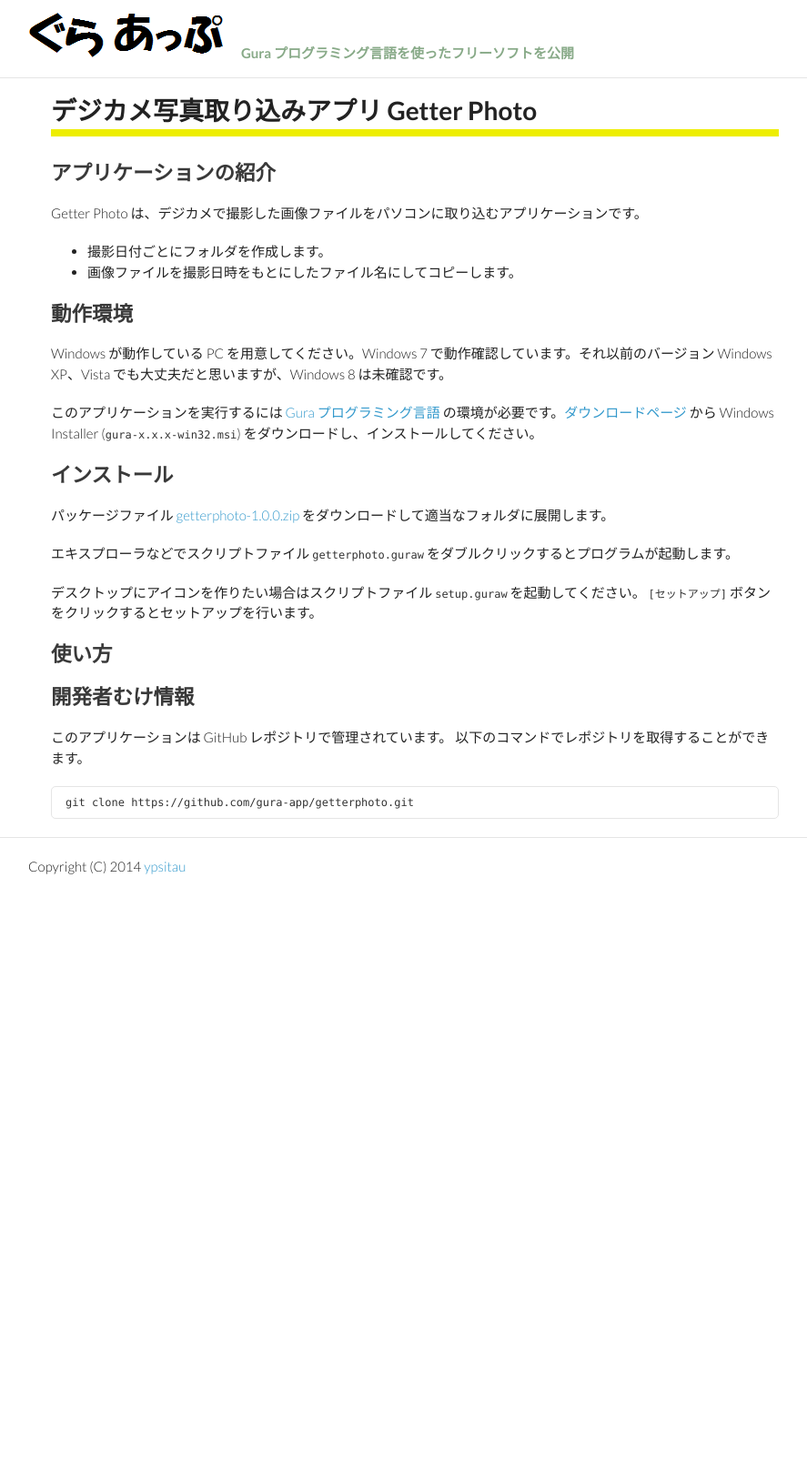
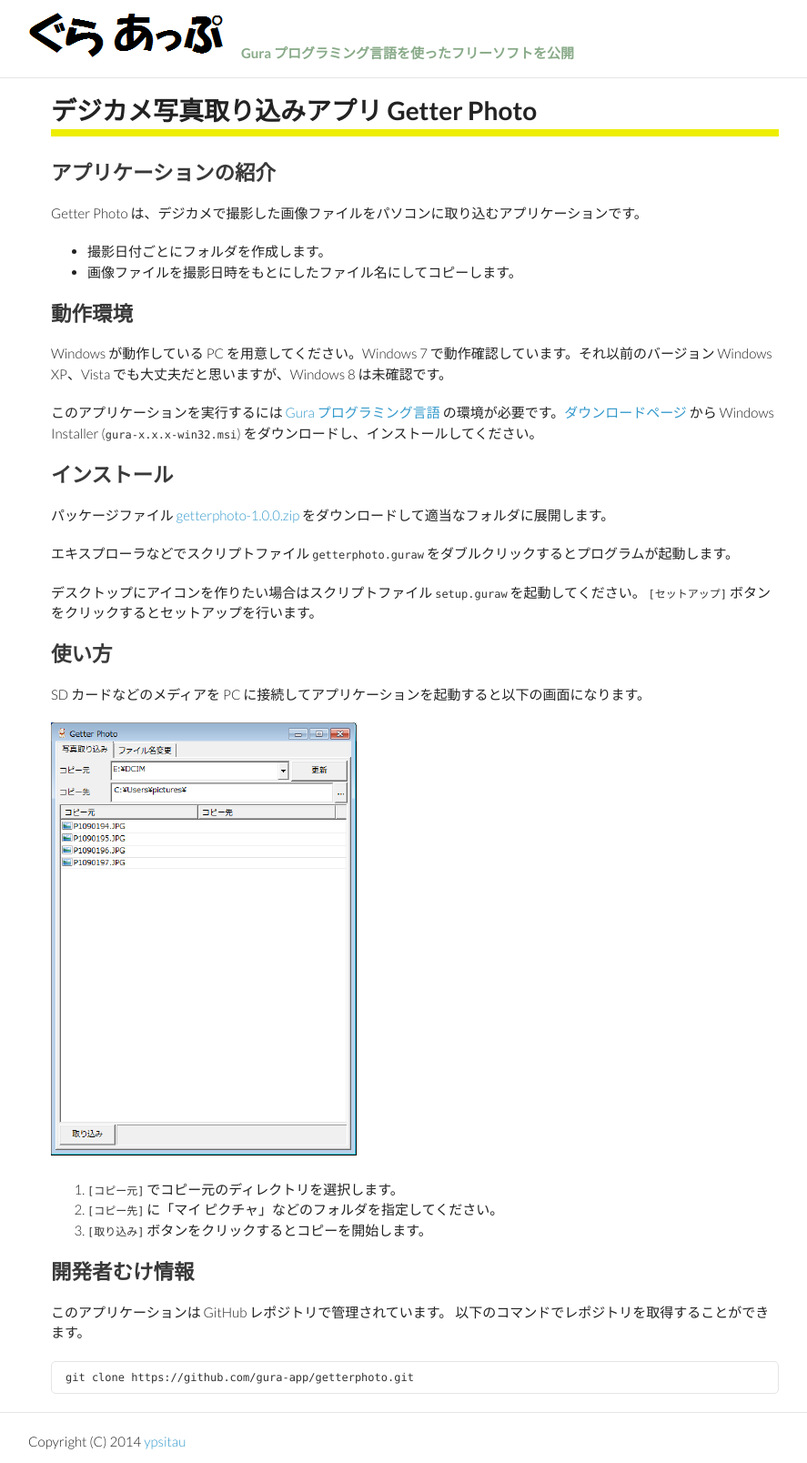
Before and after one commit to gura-app/gura-app.github.io, a Jekyll site: the page built from getterphoto/index.md, in a window 1280 px wide. Shown: the whole page at 91% size, without its empty margins (184-1071 px from the left). Built offline with Jekyll 4.4.1, drawn with Linux system fonts in a browser that asks for light colours; Markdown is read by kramdown in place of the engine named in the settings; before the commit the page ends 977 px from its top, so only the background shows below that.

Commit message:
updated document

```diff
--- a/getterphoto/index.md
+++ b/getterphoto/index.md
@@ -36,7 +36,13 @@ Windows Installer (`gura-x.x.x-win32.msi`) をダウンロードし、インス
 
 ## 使い方
 
+SD カードなどのメディアを PC に接続してアプリケーションを起動すると以下の画面になります。
 
+![main](images/main-shrink.png)
+
+1. `[コピー元]` でコピー元のディレクトリを選択します。
+2. `[コピー先]` に「マイ ピクチャ」などのフォルダを指定してください。
+3. `[取り込み]` ボタンをクリックするとコピーを開始します。
 
 
 ## 開発者むけ情報
```
Also changed, not shown: getterphoto/images/main-shrink.png (added), getterphoto/images/main.png (added).
